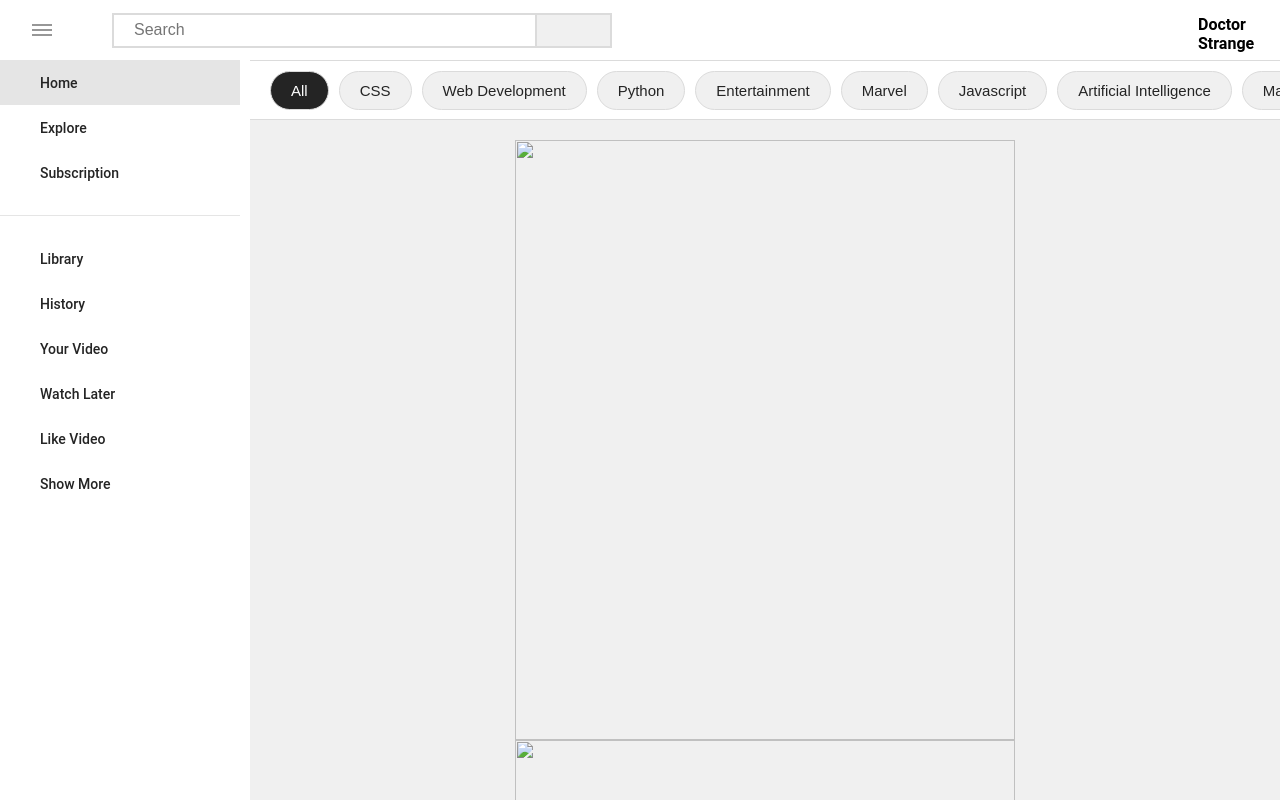
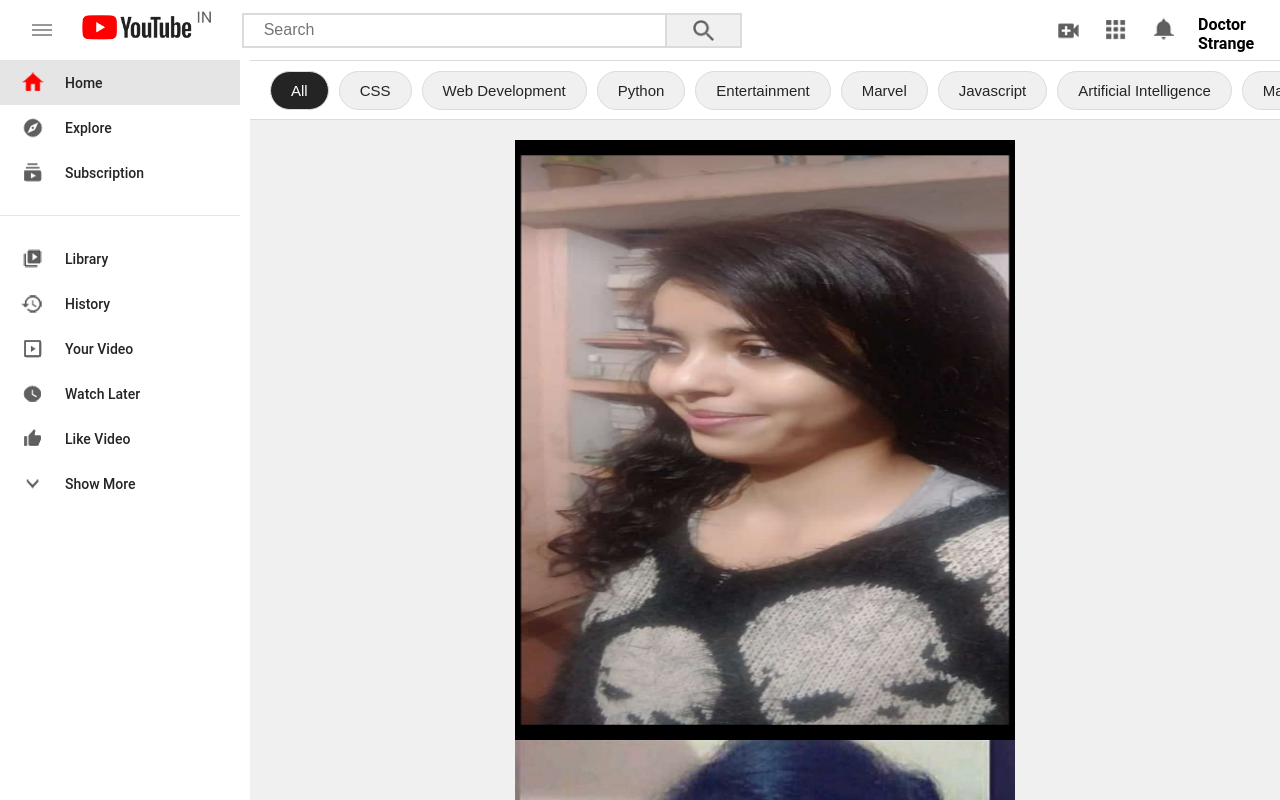
Before and after one commit to Abhijeet6394/VLM, a plain HTML site: page index.html in a window 1280 px wide. Shown: the top 800 px of the page. Drawn offline with Linux system fonts and the light colour scheme; no server answers.

Commit message:
Update index.html

```diff
--- a/index.html
+++ b/index.html
@@ -16,15 +16,15 @@
             <span></span>
             <span></span>
         </div>
-        <img src="img/logo.PNG" class="logo" alt="">
+        <img src="logo.PNG" class="logo" alt="">
         <div class="search-box">
             <input type="text" class="search-bar" placeholder="search">
-            <button class="search-btn"><img src="img/search.PNG" alt=""></button>
+            <button class="search-btn"><img src="search.PNG" alt=""></button>
         </div>
         <div class="user-options">
-            <img src="img/video.PNG" class="icon" alt="">
-            <img src="img/grid.PNG" class="icon" alt="">
-            <img src="img/bell.PNG" class="icon" alt="">
+            <img src="video.PNG" class="icon" alt="">
+            <img src="grid.PNG" class="icon" alt="">
+            <img src="bell.PNG" class="icon" alt="">
             <div class="user-dp">
                 <!-- <img src="img/profile-pic.png" alt=""> -->
                 <h4>Doctor Strange</h4>
@@ -34,16 +34,16 @@
 
     <!-- sidebar -->
     <div class="side-bar">
-        <a href="#" class="links active"><img src="img/home.PNG" alt="">home</a>
-        <a href="#" class="links"><img src="img/explore.PNG" alt="">explore</a>
-        <a href="#" class="links"><img src="img/subscription.PNG" alt="">subscription</a>
+        <a href="#" class="links active"><img src="home.PNG" alt="">home</a>
+        <a href="#" class="links"><img src="explore.PNG" alt="">explore</a>
+        <a href="#" class="links"><img src="subscription.PNG" alt="">subscription</a>
         <hr class="seperator">
-        <a href="#" class="links"><img src="img/library.PNG" alt="">library</a>
-        <a href="#" class="links"><img src="img/history.PNG" alt="">history</a>
-        <a href="#" class="links"><img src="img/your-video.PNG" alt="">your video</a>
-        <a href="#" class="links"><img src="img/watch-later.PNG" alt="">watch later</a>
-        <a href="#" class="links"><img src="img/liked video.PNG" alt="">like video</a>
-        <a href="#" class="links"><img src="img/show more.PNG" alt="">show more</a>
+        <a href="#" class="links"><img src="library.PNG" alt="">library</a>
+        <a href="#" class="links"><img src="history.PNG" alt="">history</a>
+        <a href="#" class="links"><img src="your-video.PNG" alt="">your video</a>
+        <a href="#" class="links"><img src="watch-later.PNG" alt="">watch later</a>
+        <a href="#" class="links"><img src="liked video.PNG" alt="">like video</a>
+        <a href="#" class="links"><img src="show more.PNG" alt="">show more</a>
     </div>
 
     <!-- filters -->
@@ -63,17 +63,17 @@
     <!-- videos -->
     <div class="video-container">
          <!-- <div class="video">
-            <img src="img/profile-pic.png" class="thumbnail" alt="">
+            <img src="profile-pic.png" class="thumbnail" alt="">
             <div class="content">
-                <img src="img/profile-pic.png" class="channel-icon" alt="">
+                <img src="profile-pic.png" class="channel-icon" alt="">
                 <div class="info">
                     <h4 class="title">youtube clone 2021 | create working youtube clone</h4>
                     <p class="channel-name">modern web</p>
                 </div>
             </div>
         </div>  -->
-        <img src="./img/Doctor.jpg"/>
-        <img src="./img/Doctor2.jpg"/>
+        <img src="Doctor.jpg"/>
+        <img src="Doctor2.jpg"/>
     </div>
 
     <script src="https://apis.google.com/js/api.js"></script>
```
